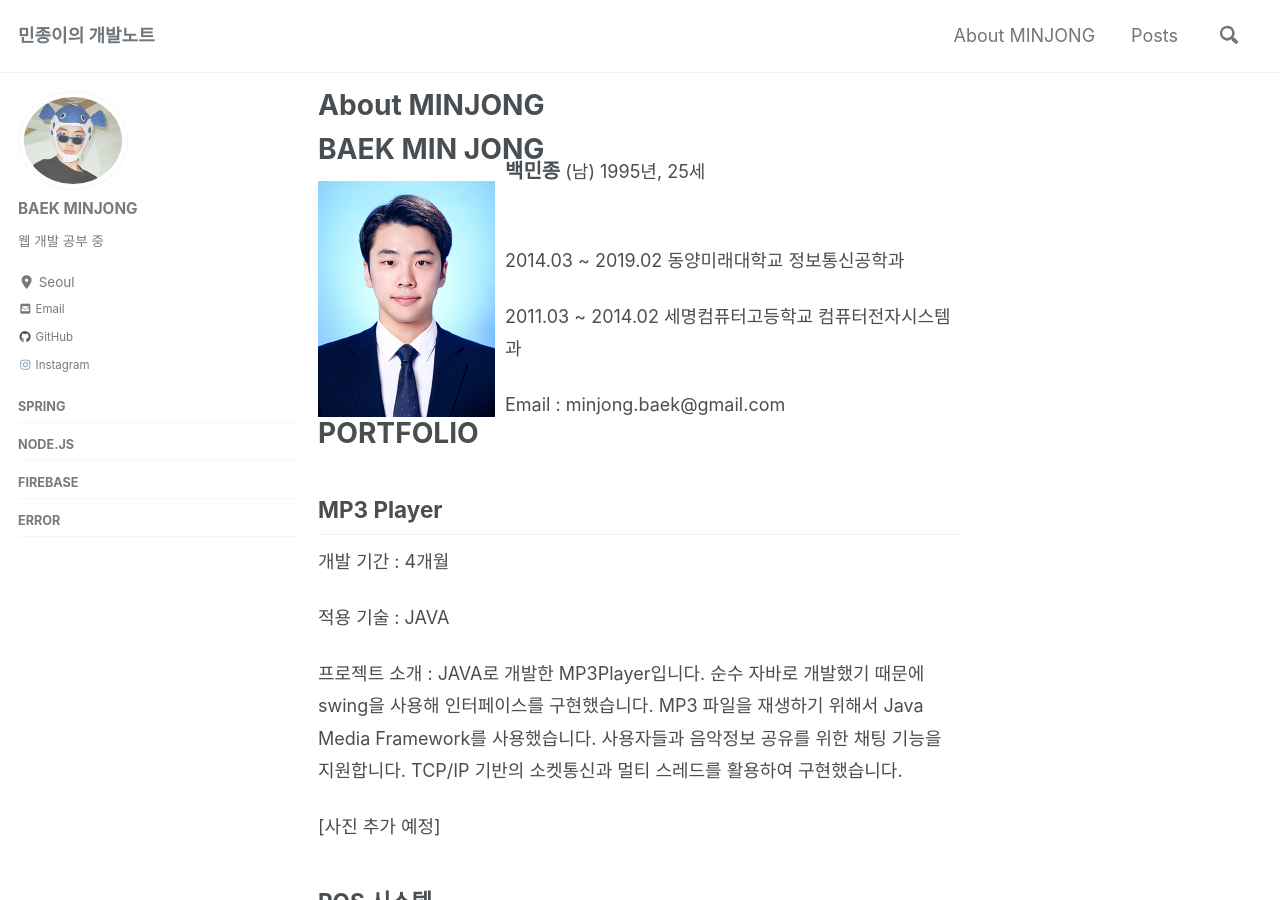
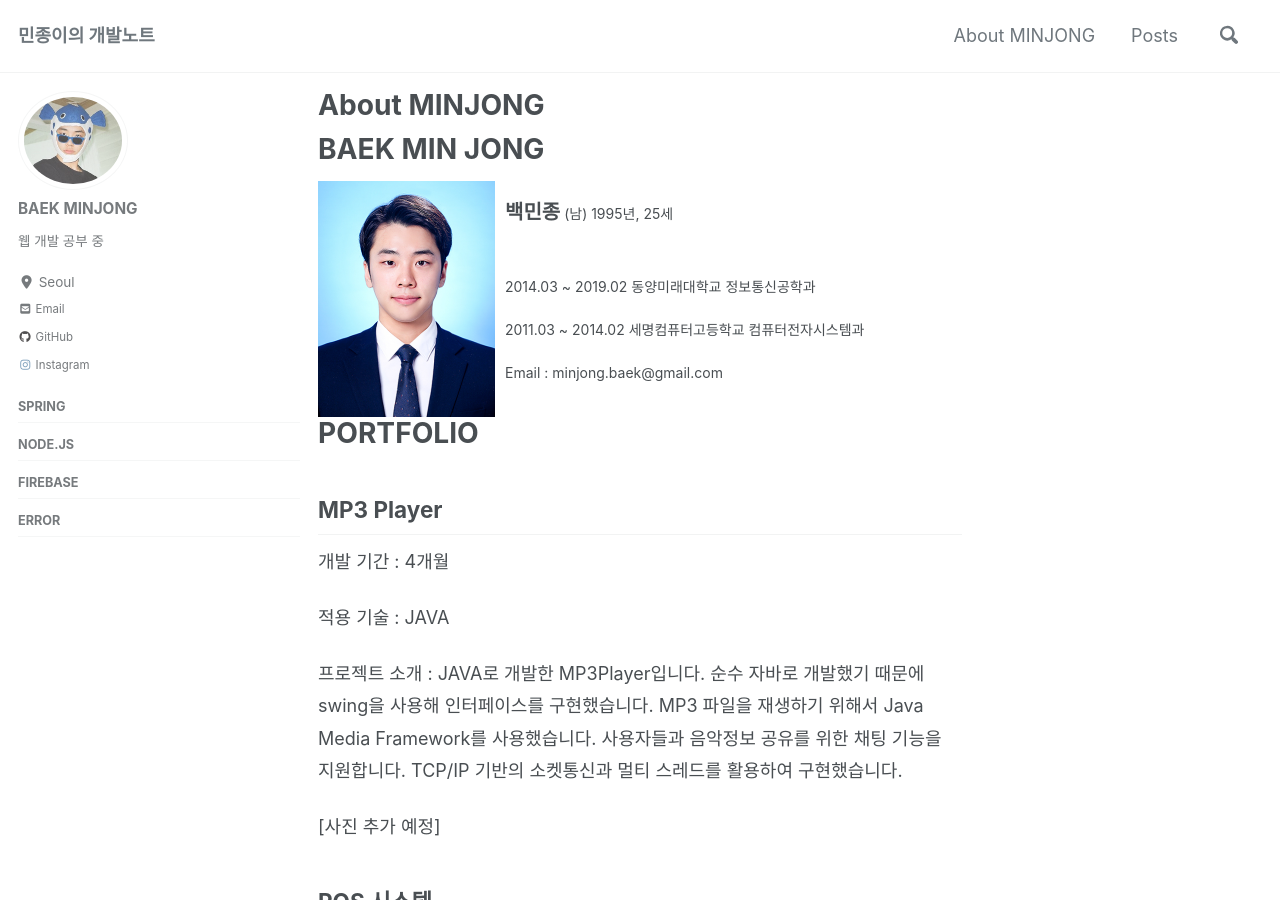
Before and after one commit to kjw0112m/minjongbaek.github.io, a Jekyll site: the page built from _pages/about.md, in a window 1280 px wide and 900 px high. Built offline with Jekyll 4.4.1, drawn with Linux system fonts in a browser that asks for light colours; cached includes are drawn as plain includes; nearby versions of some CDN libraries.

Commit message:
Update about.md

```diff
--- a/_pages/about.md
+++ b/_pages/about.md
@@ -14,7 +14,7 @@ sidebar :
 
 <div>
     <img src="/assets/images/posts/about/bio-photo12.jpg" style="zoom:50%; display: inline-block; float: left" />
-    <div style="height: 236px; display: flex; align-items: center;">
+    <div style="height: 236px; display: flex; align-items: center; font-size:14px;">
         <div style="margin-left: 10px;">
             <p><span style="font-size: 20px; font-weight: bold">백민종</span> (남) 1995년, 25세</p><br>
             <p>2014.03 ~ 2019.02 동양미래대학교 정보통신공학과</p>
@@ -23,6 +23,8 @@ sidebar :
         </div>
     </div>
 </div>
+
+
 
 
 
```
